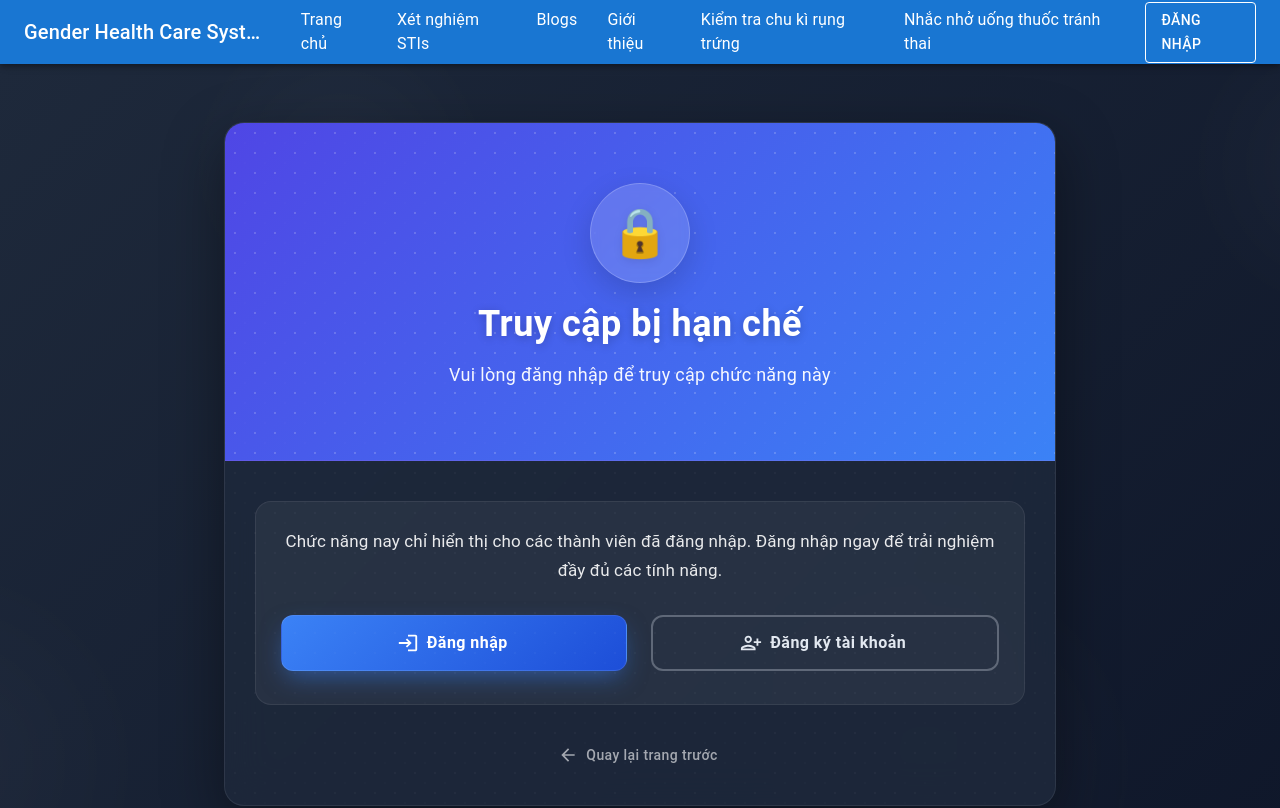
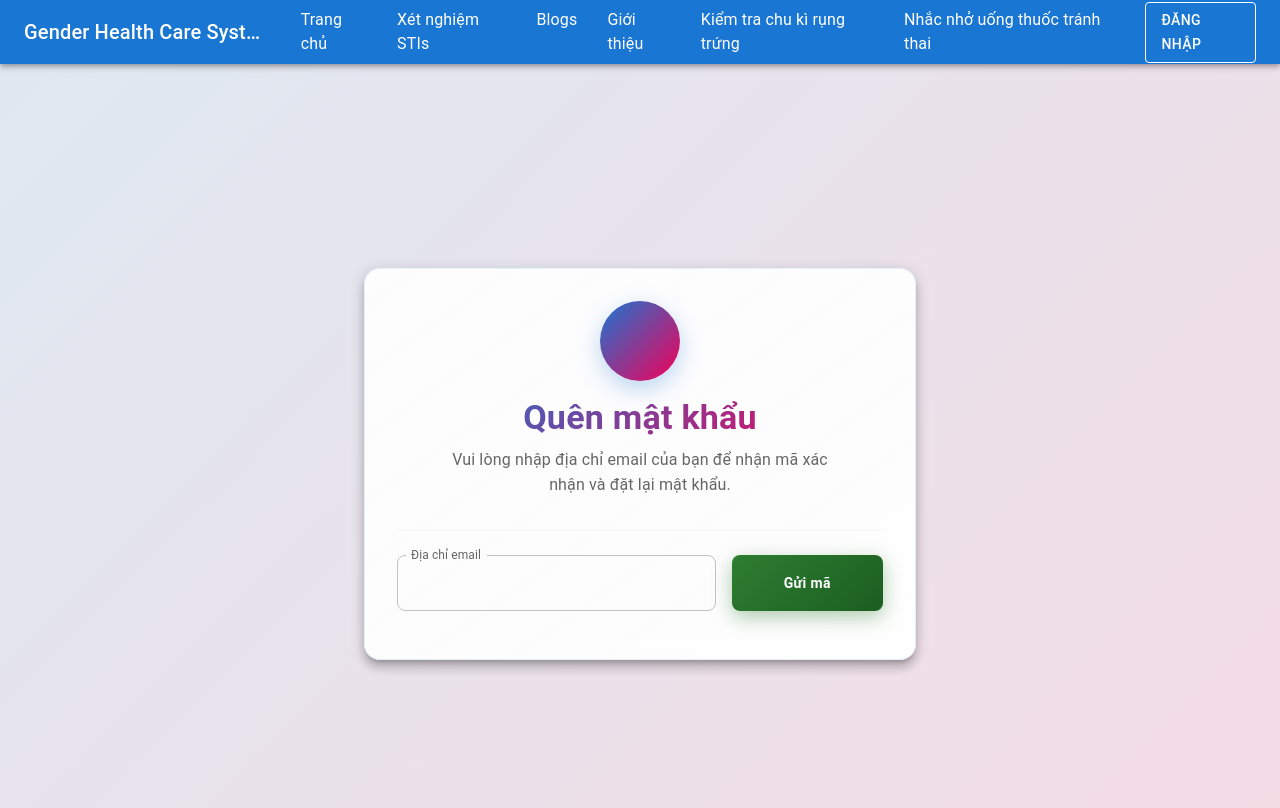
Before and after one commit to Lolisuki18/Gender_Healthcare_Service_Management_System, a React (Create React App) app in the folder frontend/: page /forgot-password in a window 1280 px wide. Shown: the top 808 px of the page. Built offline with nearby package versions, Linux system fonts and the light colour scheme; no server answers; some icons are missing.

Commit message:
changeLogicForgotPassword

```diff
--- a/frontend/src/pages/ForgotPasswordPage.js
+++ b/frontend/src/pages/ForgotPasswordPage.js
@@ -203,9 +203,6 @@ const ForgotPasswordPage = () => {
     return <LoggedInView user={user} onLogout={logout} />;
   }
 
-  if (!isLoggedIn && !user) {
-    return <NotLoggedInView />;
-  }
   // Form quên mật khẩu
   return (
     <Box
```
